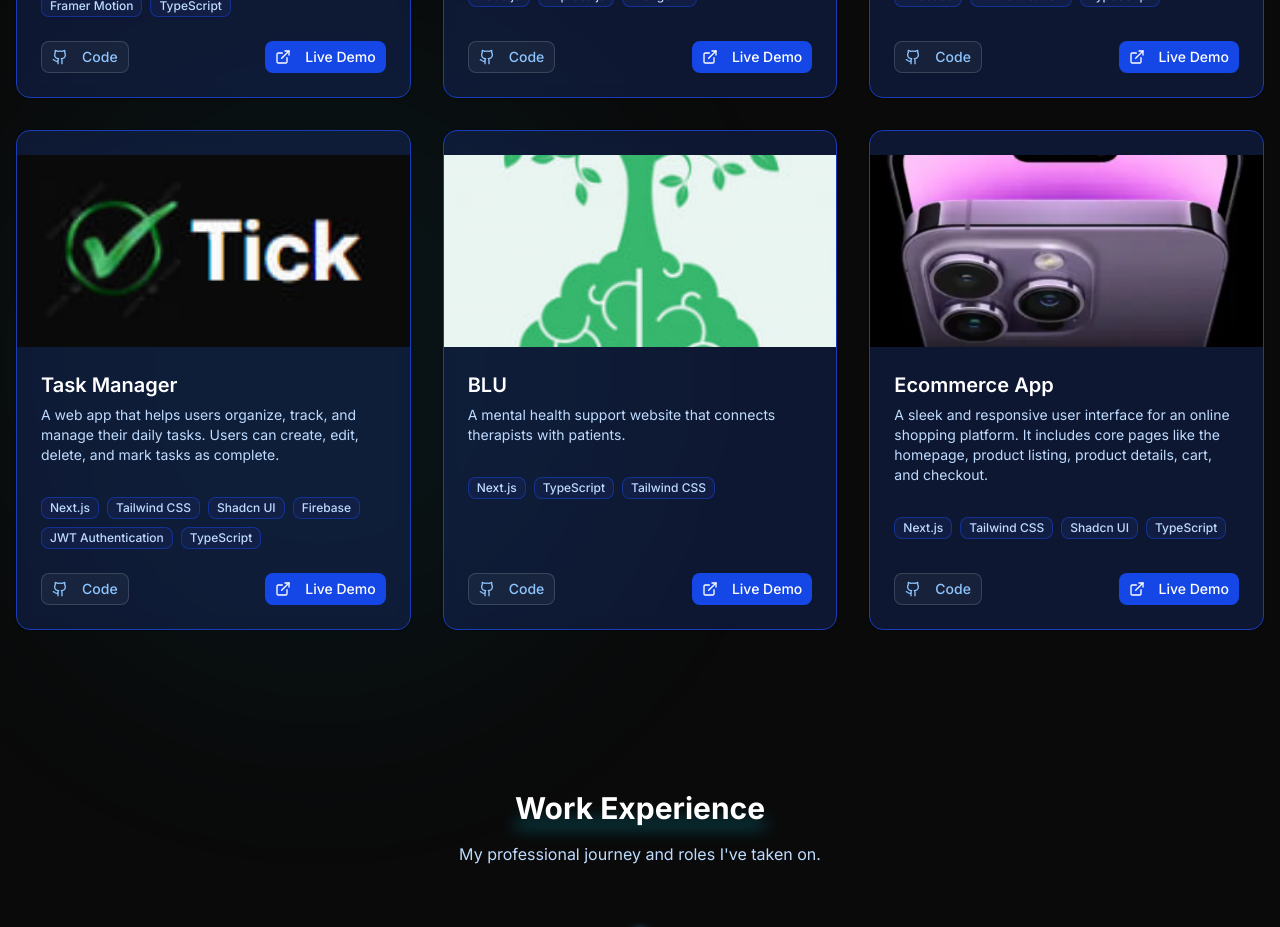
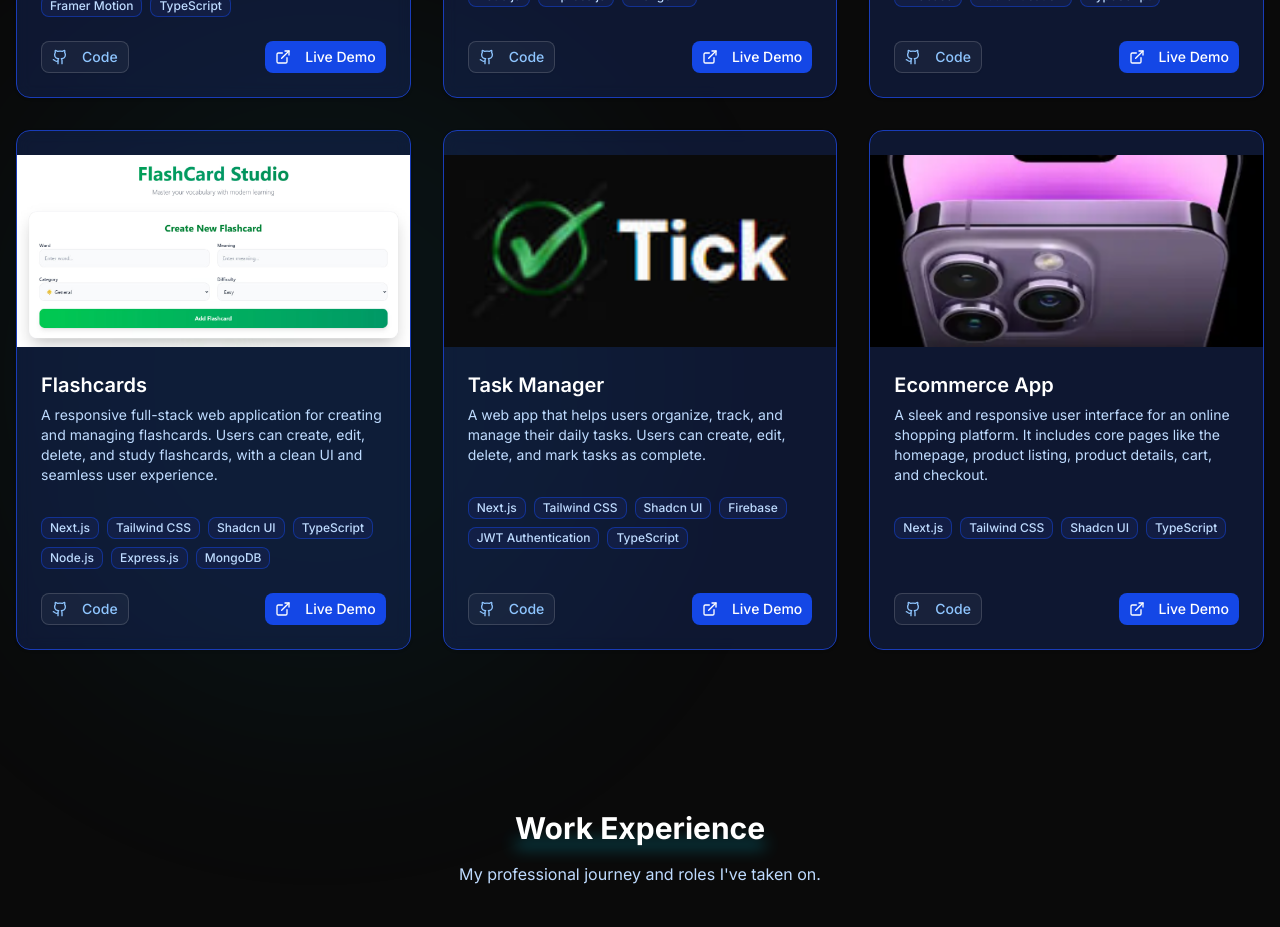
Before and after one commit to betselotT/Portfolio, a Next.js app: page / in a window 1280 px wide. Shown: the part 2900-3827 px from the top of the page. Built offline with nearby package versions, Linux system fonts and the light colour scheme.

Commit message:
added new project

```diff
--- a/components/projects-section.tsx
+++ b/components/projects-section.tsx
@@ -70,6 +70,23 @@ const projects = [
     live: "https://blog-spa-theta.vercel.app/",
   },
   {
+    title: "Flashcards",
+    description:
+      "A responsive full-stack web application for creating and managing flashcards. Users can create, edit, delete, and study flashcards, with a clean UI and seamless user experience.",
+    image: "/flashcards.jpg",
+    technologies: [
+      "Next.js",
+      "Tailwind CSS",
+      "Shadcn UI",
+      "TypeScript",
+      "Node.js",
+      "Express.js",
+      "MongoDB",
+    ],
+    github: "https://github.com/betselotT/Flashcards",
+    live: "https://flashcards-frontend-2ap4.onrender.com/",
+  },
+  {
     title: "Task Manager",
     description:
       "A web app that helps users organize, track, and manage their daily tasks. Users can create, edit, delete, and mark tasks as complete.",
@@ -84,15 +101,6 @@ const projects = [
     ],
     github: "https://github.com/betselotT/Task-Manager",
     live: "https://task-manager-black-nine.vercel.app/",
-  },
-  {
-    title: "BLU",
-    description:
-      "A mental health support website that connects therapists with patients.",
-    image: "/blu.jpg",
-    technologies: ["Next.js", "TypeScript", "Tailwind CSS"],
-    github: "https://github.com/betselotT/BLU",
-    live: "https://blu-gquf.vercel.app/",
   },
   {
     title: "Ecommerce App",
```
Also changed, not shown: public/flashcards.jpg (added).
